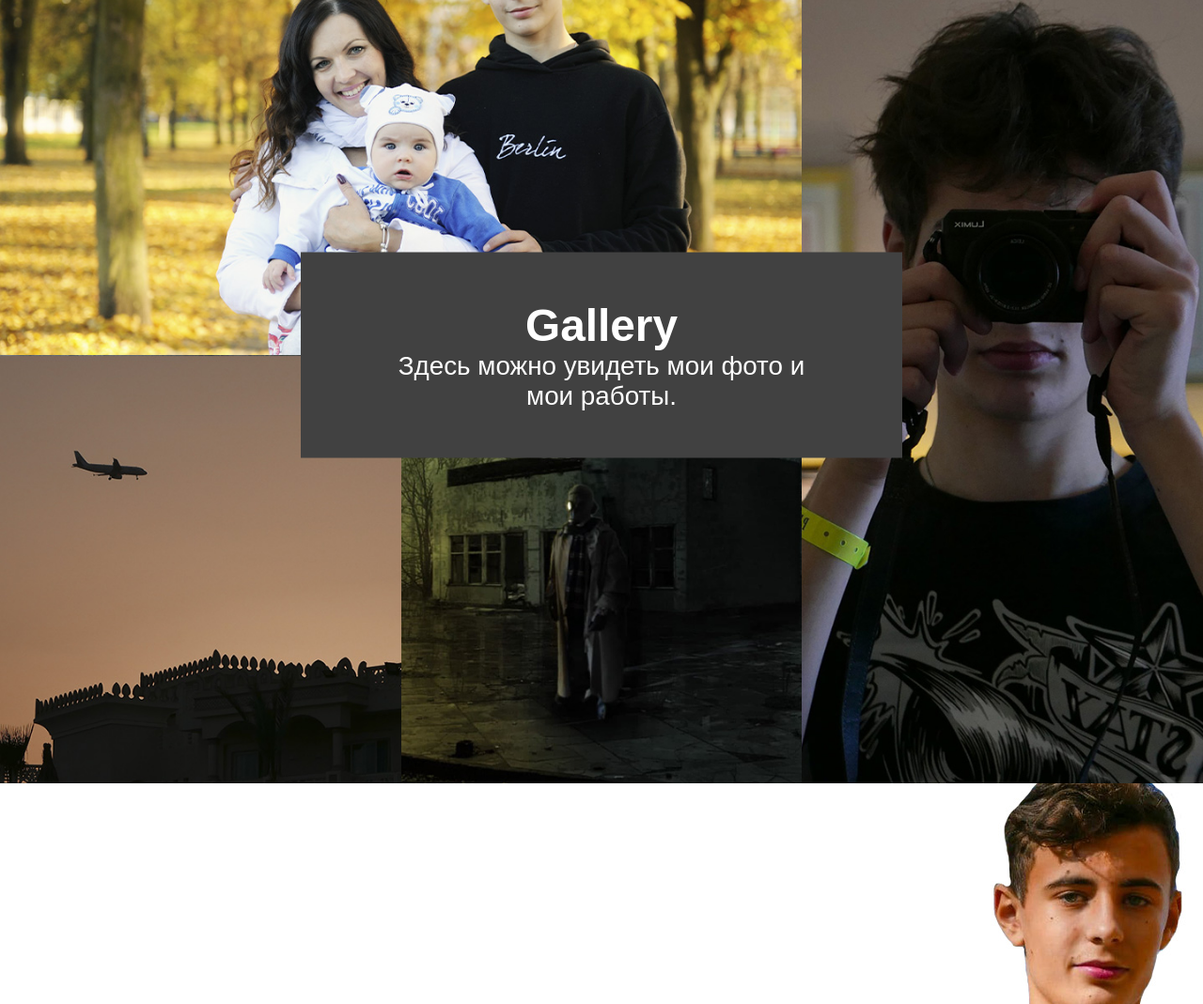
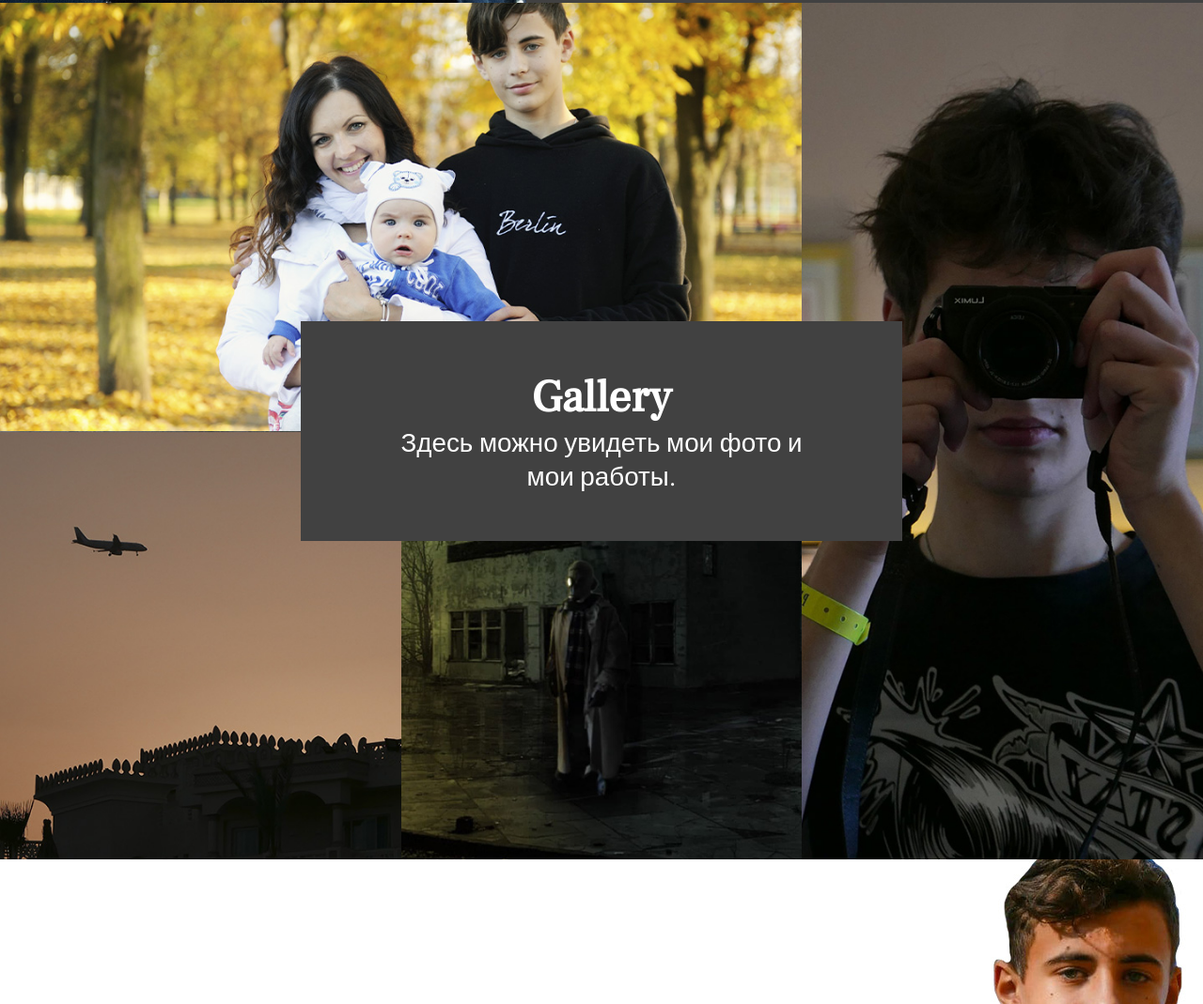
Before and after one commit to yungahaxal/myportfolio, a plain HTML site: page index.html in a window 1280 px wide. Shown: the part 1908-2977 px from the top of the page at 94% size. Drawn offline with Linux system fonts and the light colour scheme; the site is published under a folder, as on GitHub Pages, so addresses that start at the root find nothing.

Commit message:
Update style.css

```diff
--- a/style.css
+++ b/style.css
@@ -8,15 +8,15 @@
 
 @font-face {
   font-family: "Ruhl";
-  src: url("/fonts/FrankRuhlLibre-Regular.ttf");
+  src: url("./fonts/FrankRuhlLibre-Regular.ttf");
 }
 @font-face {
   font-family: "Ruhl Medium";
-  src: url("/fonts/FrankRuhlLibre-Medium.ttf");
+  src: url("./fonts/FrankRuhlLibre-Medium.ttf");
 }
 @font-face {
   font-family: "Vibes";
-  src: url("/fonts/GreatVibes-Regular.ttf");
+  src: url("./fonts/GreatVibes-Regular.ttf");
 }
 
 html {
```
